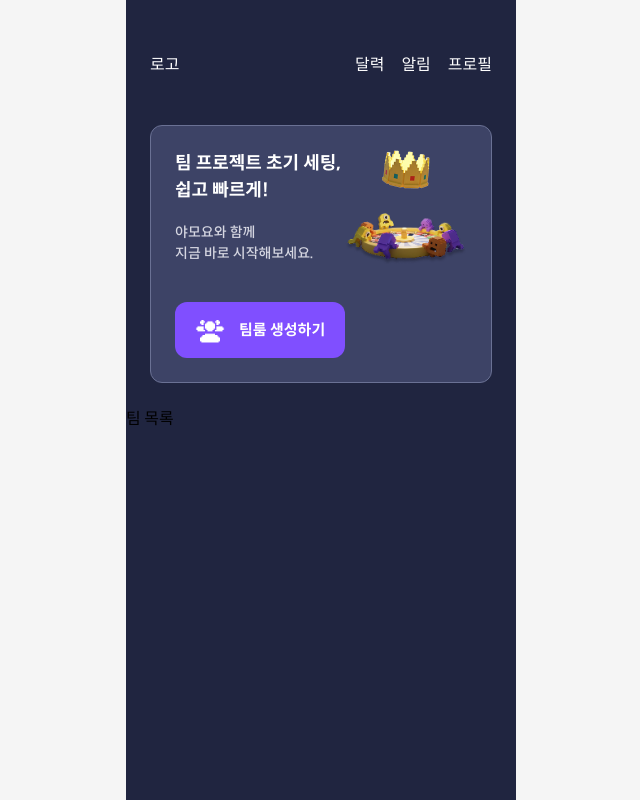
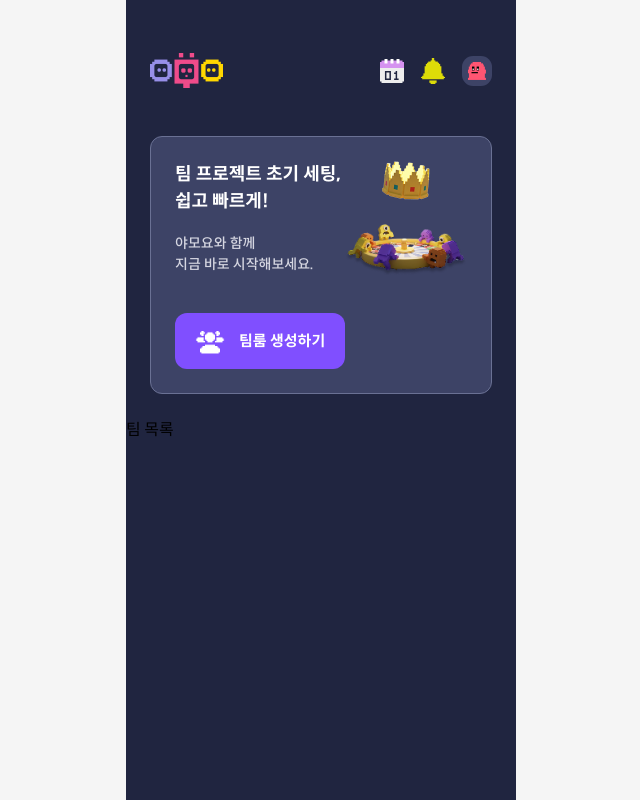
Before and after one commit to yamoyo/yamoyo_FE, a React (Vite) app: page / in a window 1280 px wide. Shown: the whole page, without its empty margins (319-959 px from the left). Built offline with nearby package versions, Linux system fonts and the light colour scheme; no server answers.

Commit message:
style : 홈 뷰 헤더 컴포넌트 스타일 작업

```diff
--- a/src/pages/home/ui/homeCard.tsx
+++ b/src/pages/home/ui/homeCard.tsx
@@ -1,3 +1,8 @@
+/**
+ * 홈 뷰 페이지 팀룸 생성 카드 컴포넌트
+ * @author junyeol
+ */
+
 const HomeCard = () => {
   return (
     <div className="mx-[24px] my-[24px] rounded-xl border border-[#6A7194] bg-[#3D4366] px-[24px] py-[24px]">
@@ -26,6 +31,7 @@ const HomeCard = () => {
           <img src="/assets/home/crown-bottom.png" width={142} height={57} />
         </div>
       </div>
+      {/** TODO(준열) : 추후 팀룸 생성 로직 작업 시 연결 예정 */}
       <button className="mt-[37px] gap-[14px] rounded-xl bg-[#804FFF] px-[20px] py-[13px] text-[15px] font-bold text-white flex-center">
         <img src="/assets/home/users.png" width={30} height={30} alt="" />
         팀룸 생성하기
--- a/src/pages/home/ui/homeHeader.tsx
+++ b/src/pages/home/ui/homeHeader.tsx
@@ -1,11 +1,54 @@
+import { Link } from 'react-router-dom';
+
+/**
+ * 홈뷰 페이지 헤더 컴포넌트
+ * @author junyeol
+ */
+
 const HomeHeader = () => {
   return (
     <div className="flex items-center justify-between px-[24px] py-[24px] pt-[53px] text-white">
-      <p>로고</p>
+      <Link to="/">
+        <img
+          src="/assets/home/home-logo.png"
+          width={73}
+          height={35}
+          alt="logo"
+        />
+      </Link>
       <div className="flex items-center gap-[17px]">
-        <p>달력</p>
-        <p>알림</p>
-        <p>프로필</p>
+        {/** TODO (준열) : 추후 캘린더 페이지 제작시 연결 */}
+        <Link to="/">
+          <img
+            src="/assets/home/home-cal.png"
+            width={24}
+            height={24}
+            alt="달력"
+          />
+        </Link>
+
+        {/** TODO (준열) : 추후 알림 페이지 제작시 연결 */}
+        <Link to="/">
+          <img
+            src="/assets/home/home-bell.png"
+            width={24}
+            height={24}
+            alt="알림"
+          />
+        </Link>
+
+        {/** TODO (준열) : 추후 마이 페이지 제작시 연결 */}
+        <Link
+          to="/"
+          className="flex h-[30px] w-[30px] items-center justify-center rounded-[11px] bg-[#3D4366]"
+        >
+          <img
+            src="/assets/home/home-example-profile.png"
+            width={18}
+            height={18}
+            alt="마이프로필"
+          />
+        </Link>
       </div>
     </div>
   );
```
Also changed, not shown: public/assets/home/home-example-profile.png (added).
